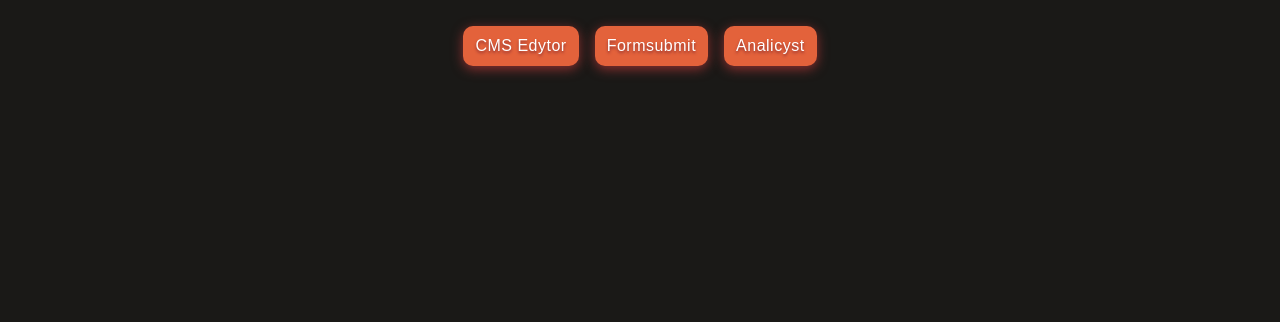
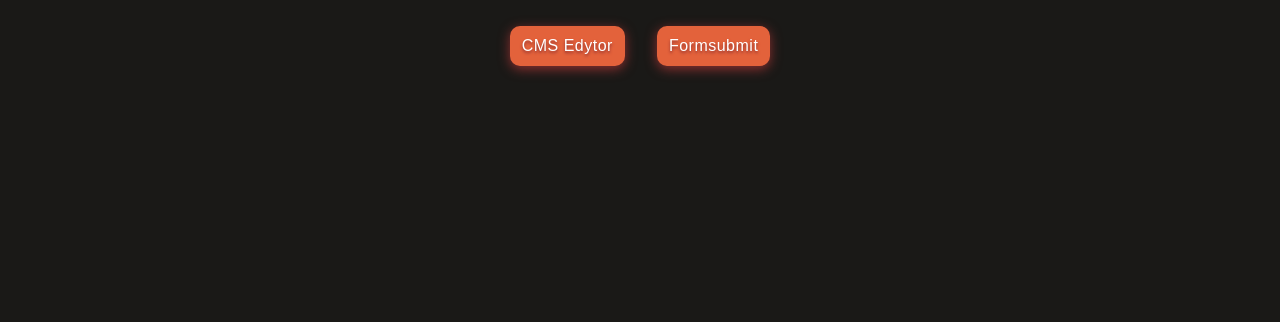
Before and after one commit to nazoltejwww/nazoltej, a Gatsby site: page /adm in a window 1280 px wide. Shown: the part 392-714 px from the top of the page. Built offline with nearby package versions, Linux system fonts and the light colour scheme; Gatsby itself is replaced by a stand-in of ours.

Commit message:
update adm

```diff
--- a/gatsby-config.js
+++ b/gatsby-config.js
@@ -12,7 +12,7 @@ module.exports = {
         siteUrl: `https://seovileo.pl/`,
     },
     plugins: [
-        `gatsby-plugin-scroll-reveal`,
+        // `gatsby-plugin-scroll-reveal`,
         "gatsby-plugin-netlify",
         {
             resolve: `gatsby-source-datocms`,
--- a/src/pages/adm.js
+++ b/src/pages/adm.js
@@ -24,21 +24,15 @@ const Admin = () => (
             >
                 <Link
                     to="https://nazoltej-5289.admin.datocms.com/editor"
-                    className="btn text-end"
+                    className="btn text-center mx-4 mb-4 md:mb-0"
                 >
                     CMS Edytor
                 </Link>
                 <Link
                     to="https://formsubmit.io/dashboard/"
-                    className="btn text-end ml-4"
+                    className="btn text-center mx-4 mb-4 md:mb-0"
                 >
                     Formsubmit
-                </Link>
-                <Link
-                    to="https://analytics.google.com/"
-                    className="btn text-end ml-4"
-                >
-                    Analicyst
                 </Link>
             </div>
         </section>
```
